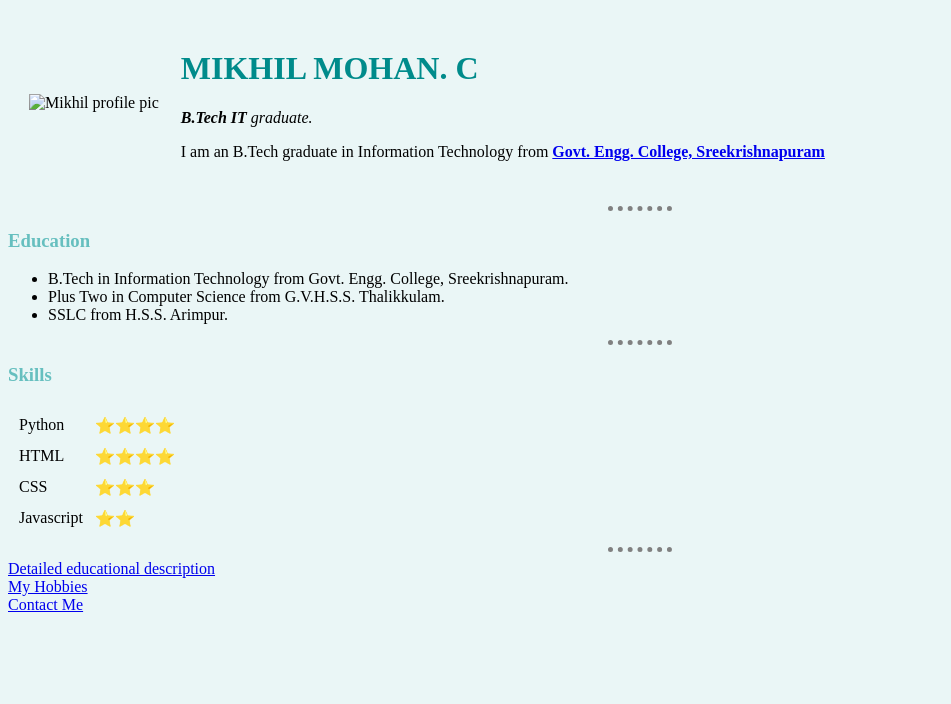
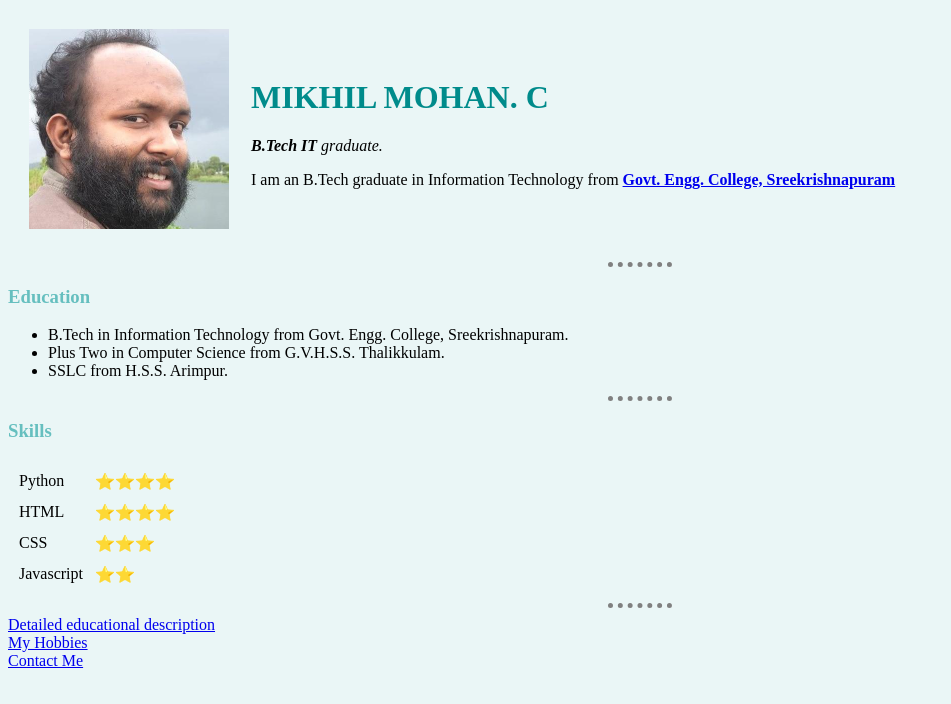
Before and after one commit to MikhilMC/CV-website, a plain HTML site: page index.html in a window 1280 px wide. Shown: the whole page, without its empty margins (0-951 px from the left). Drawn offline with Linux system fonts and the light colour scheme.

Commit message:
setting profile picture

```diff
--- a/index.html
+++ b/index.html
@@ -10,7 +10,7 @@
 <body>
   <table cellspacing="20">
     <tr>
-      <td><img src="Media/photo_2020-02-18_19-55-01.jpg" alt="Mikhil profile pic"></td>
+      <td><img src="image/photo_2020-02-18_19-55-01.jpg" alt="Mikhil profile pic"></td>
       <td>
         <h1>Mikhil Mohan. C</h1>
         <p><em><strong>B.Tech IT</strong> graduate.</em></p>
```
